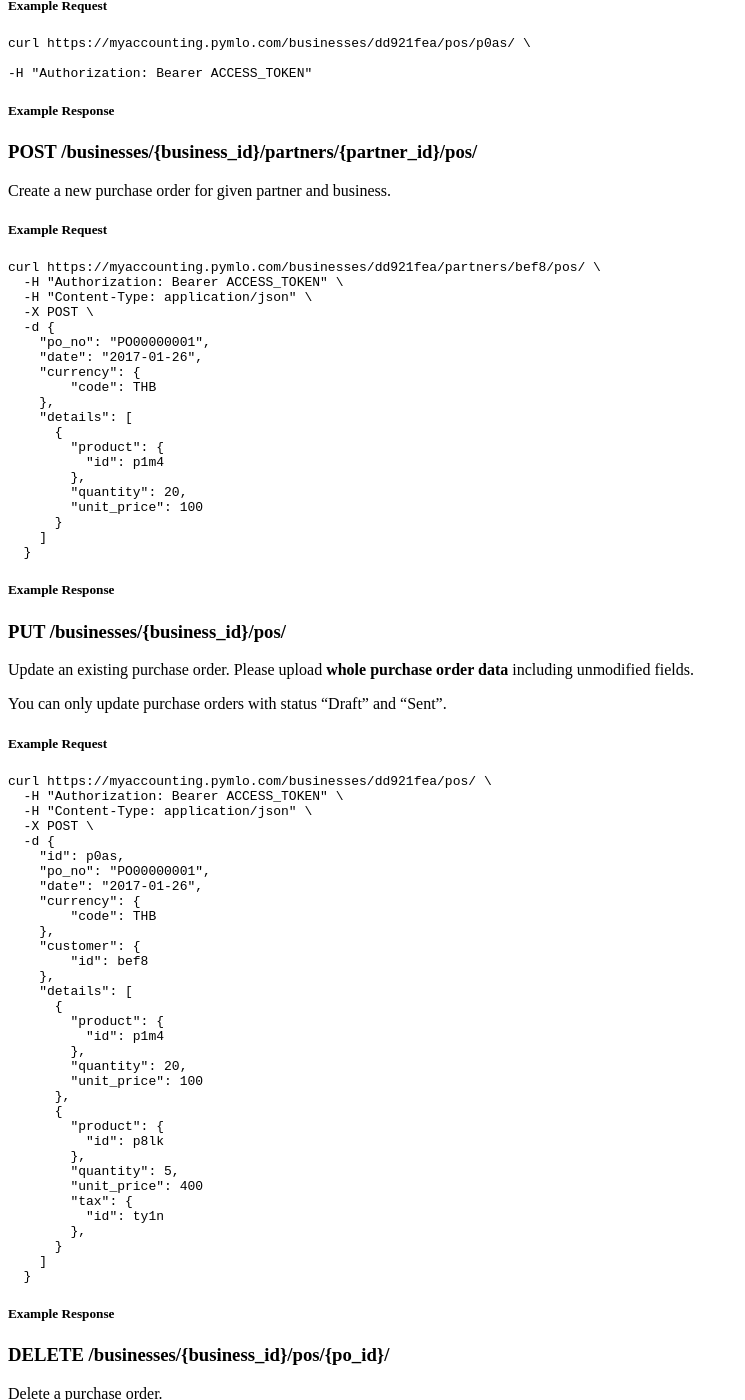
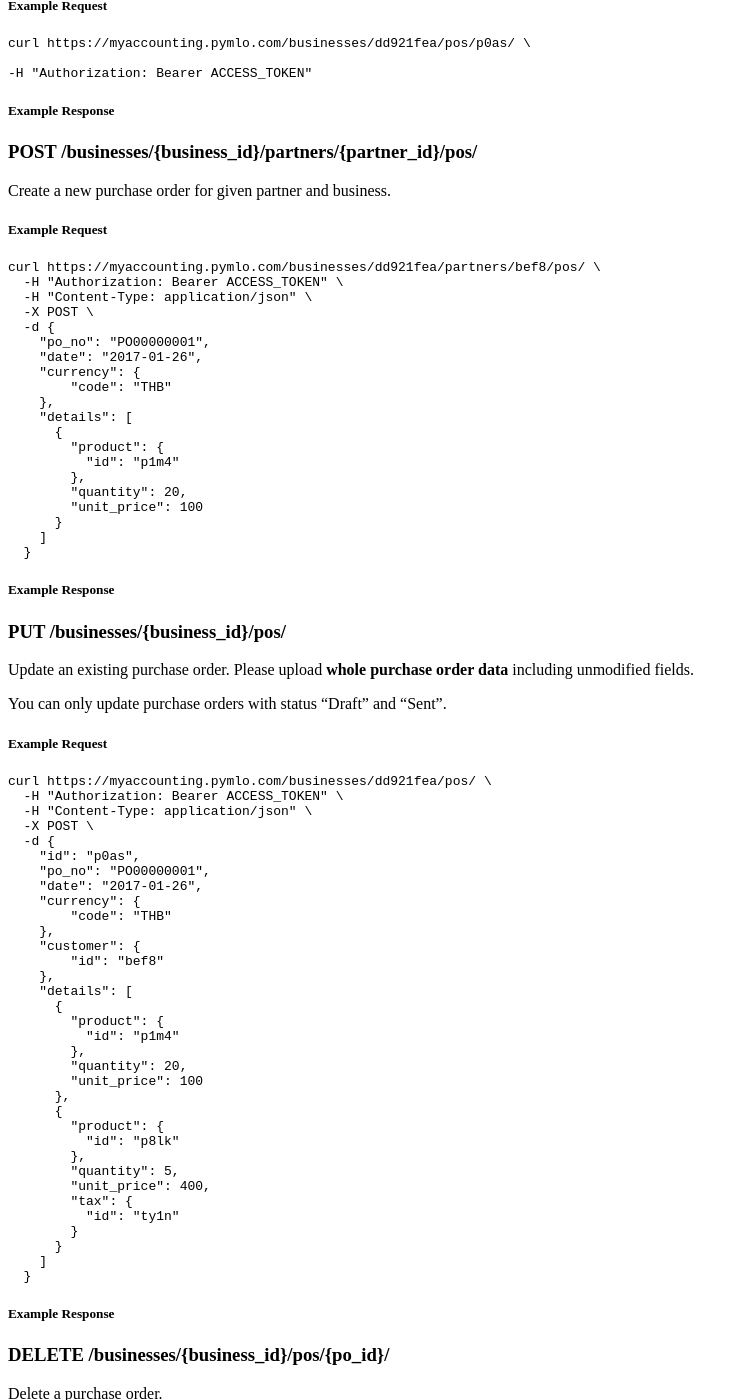
Before and after one commit to pymloaccounting/pymloaccounting.github.io, a Jekyll site: the page built from _posts/2016-01-26-PurchaseOrder-Endpoints.md, in a window 1280 px wide and 1400 px high, scrolled down 2230 px. Shown: the whole window, without its empty margins (0-745 px from the left). Built offline with Jekyll 4.4.1, drawn with Linux system fonts in a browser that asks for light colours; nearby versions of some CDN libraries.

Commit message:
Update id as string in JSON

```diff
--- a/_posts/2016-01-26-PurchaseOrder-Endpoints.md
+++ b/_posts/2016-01-26-PurchaseOrder-Endpoints.md
@@ -122,12 +122,12 @@ curl https://myaccounting.pymlo.com/businesses/dd921fea/partners/bef8/pos/ \
     "po_no": "PO00000001",
     "date": "2017-01-26",
     "currency": {
-        "code": THB
+        "code": "THB"
     },
     "details": [
       {
         "product": {
-          "id": p1m4
+          "id": "p1m4"
         },
         "quantity": 20,
         "unit_price": 100
@@ -150,32 +150,32 @@ curl https://myaccounting.pymlo.com/businesses/dd921fea/pos/ \
   -H "Content-Type: application/json" \
   -X POST \
   -d {
-    "id": p0as,
+    "id": "p0as",
     "po_no": "PO00000001",
     "date": "2017-01-26",
     "currency": {
-        "code": THB
+        "code": "THB"
     },
     "customer": {
-        "id": bef8
+        "id": "bef8"
     },
     "details": [
       {
         "product": {
-          "id": p1m4
+          "id": "p1m4"
         },
         "quantity": 20,
         "unit_price": 100
       },
       {
         "product": {
-          "id": p8lk
+          "id": "p8lk"
         },
         "quantity": 5,
-        "unit_price": 400
+        "unit_price": 400,
         "tax": {
-          "id": ty1n
-        },
+          "id": "ty1n"
+        }
       }
     ]
   }
```
